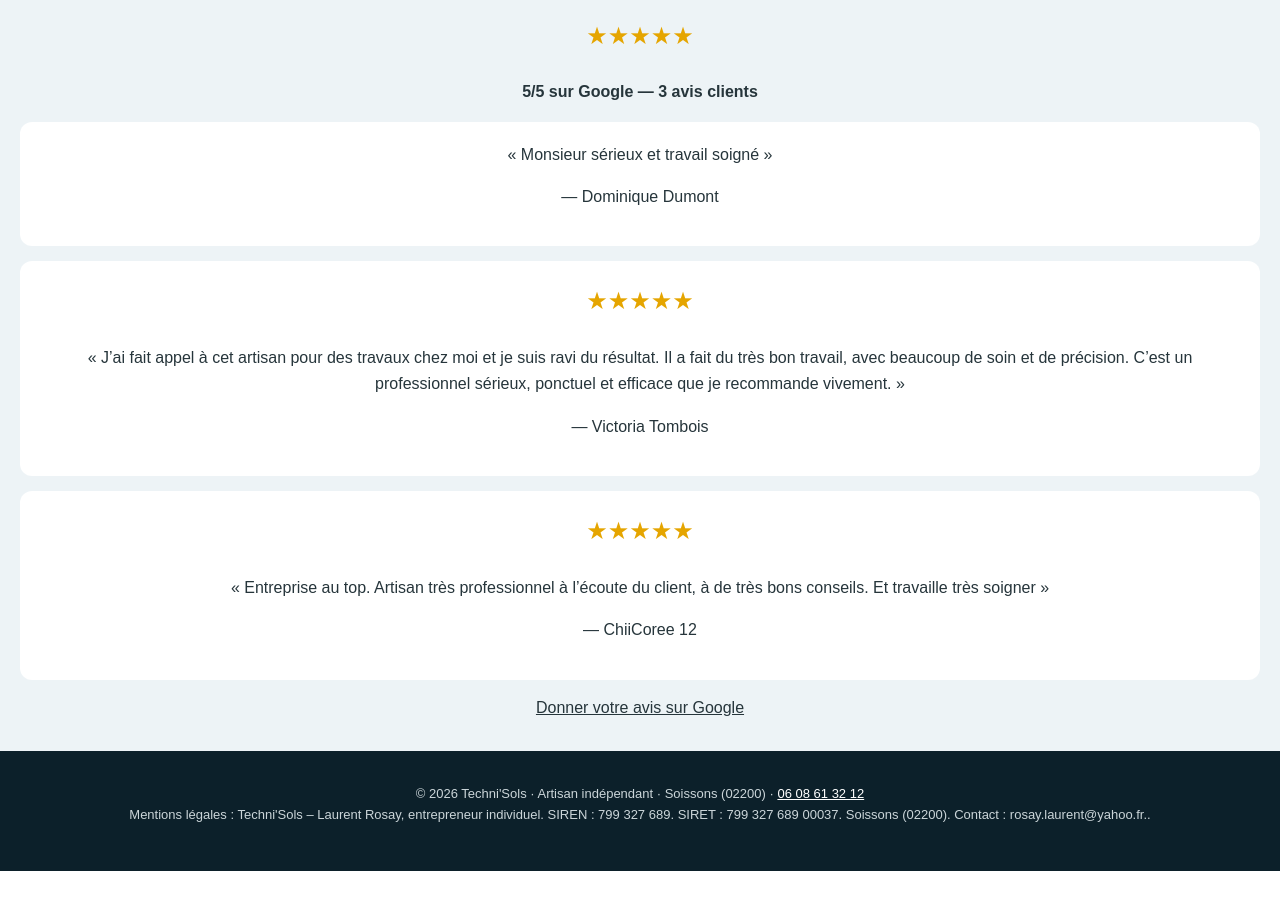
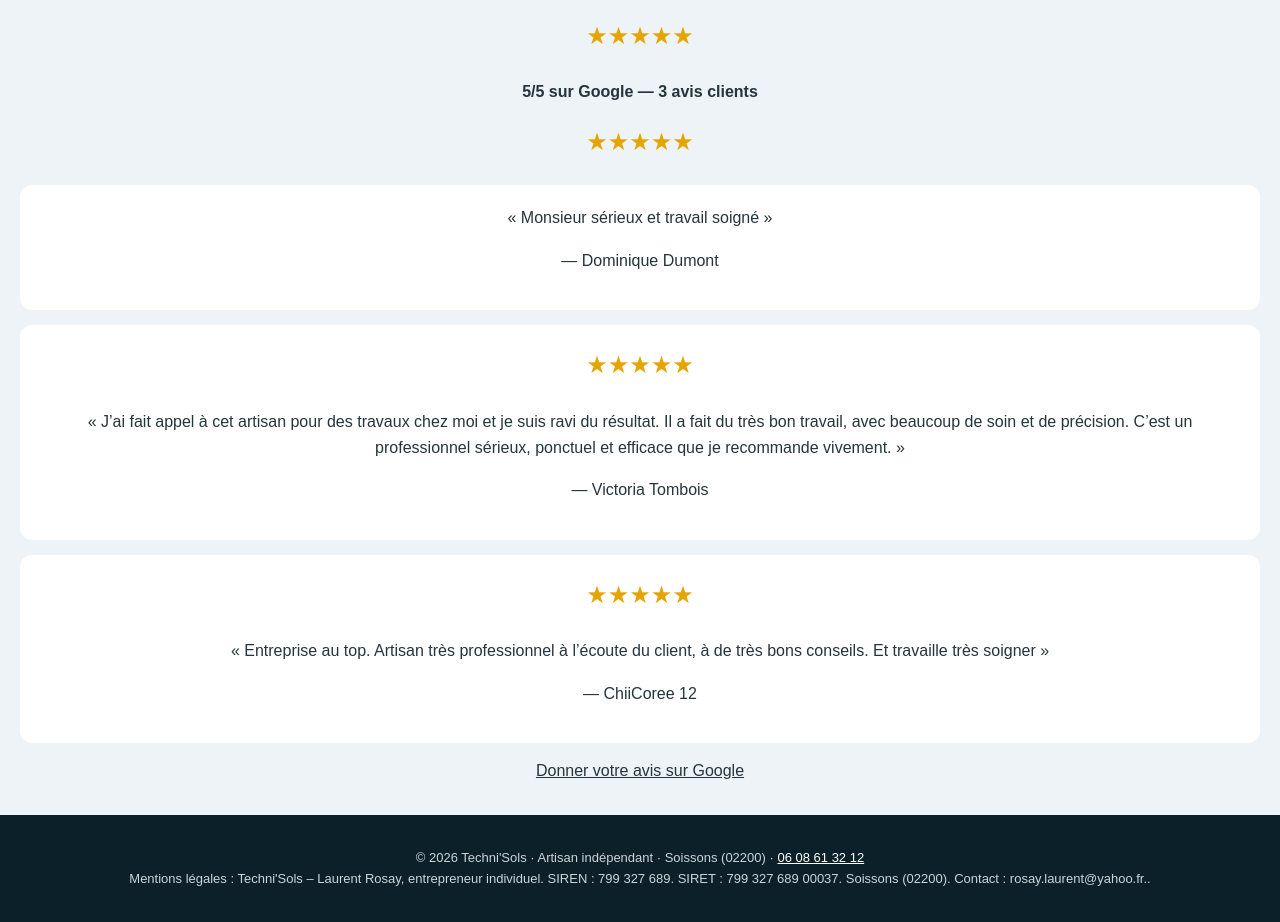
Before and after one commit to laurentrosay/Site-techni-sols-, a plain HTML site: page index.html in a window 1280 px wide. Shown: the part 4720-5642 px from the top of the page. Before the commit the page ends 5591 px from the top, so only its background shows below. Drawn offline with Linux system fonts and the light colour scheme.

Commit message:
Fix HTML structure and add customer review section

```diff
--- a/index.html
+++ b/index.html
@@ -24,7 +24,7 @@
 <h2>Les avis de nos clients</h2>
 <p style="font-size:24px;color:#e5a500">★★★★★</p>
 <p><strong>5/5 sur Google — 3 avis clients</strong></p>
-<div style="background:white;padding:20px;border-radius:12px;margin:15px 0"><p>« Monsieur sérieux et travail soigné »</p>
+<p style="color:#e5a500;font-size:24px">★★★★★</p><div style="background:white;padding:20px;border-radius:12px;margin:15px 0"><p>« Monsieur sérieux et travail soigné »</p>
 <p>— Dominique Dumont</p></div>
 
 
```
